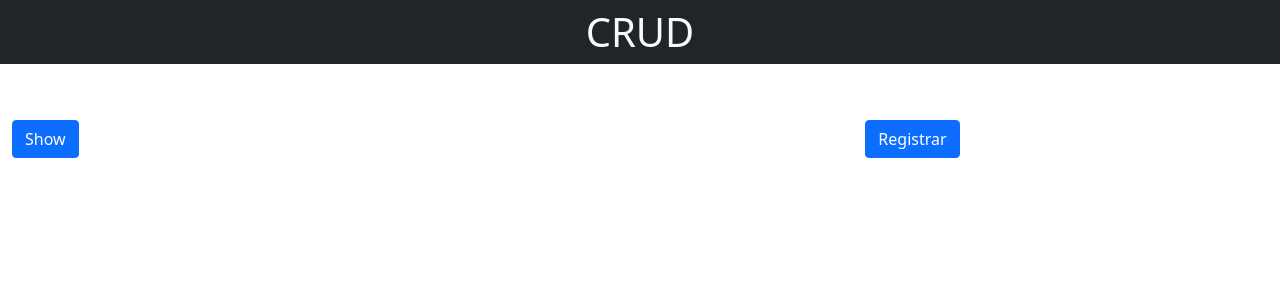
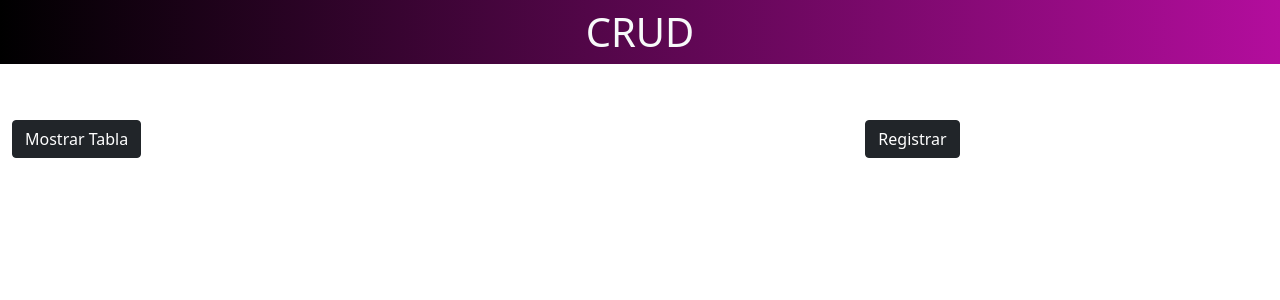
Before and after one commit to Danselo/CrudFinalPhp, a PHP site: page / in a window 1280 px wide. Shown: the top 300 px of the page. Run offline with PHP 8.4, Linux system fonts and the light colour scheme.

Commit message:
Modificacion

```diff
--- a/index.php
+++ b/index.php
@@ -4,8 +4,8 @@
         <div class="row">
           <div class="col-8">
           <p>
-            <a class="btn btn-primary" data-bs-toggle="collapse" href="#lista" aria-expanded="false" aria-controls="contentId">
-              Show
+            <a class="btn btn-dark" data-bs-toggle="collapse" href="#lista" aria-expanded="false" aria-controls="contentId" >
+              Mostrar Tabla
             </a>
           </p>
           <div class="collapse" id="lista">
@@ -17,17 +17,14 @@
                 <table class="table">
                   <thead>
                     <tr>
-                      <th></th>
-                      <th></th>
-                      <th></th>
+                      <th>Nombre</th>
+                      <th>Apellido</th>
+                      <th>Horario</th>
+                      <th>Dia</th>
+
                     </tr>
                   </thead>
                   <tbody>
-                    <tr>
-                      <td scope="row"></td>
-                      <td></td>
-                      <td></td>
-                    </tr>
                     <tr>
                       <td scope="row"></td>
                       <td></td>
@@ -46,7 +43,7 @@
 
           <div class="col-4">
                 <p >
-                  <button class="btn btn-primary" type="button" data-bs-toggle="collapse" data-bs-target="#contentId" aria-expanded="false"
+                  <button class="btn btn-dark" type="button" data-bs-toggle="collapse" data-bs-target="#contentId" aria-expanded="false"
                       aria-controls="contentId">
                     Registrar
                   </button>
@@ -55,11 +52,11 @@
                     <div class="card">
                       <div class="card-header">
                           <div class="card-title text-center">
-                            Registrar
+                            <h5 class="">REGISTRAR</h5>
                           </div>
                       </div>
                       <div class="card-body">
-                          <form class="row g-3 needs-validation" novalidate>
+                          <form class="row g-3 needs-validation form-horizontal" novalidate>
                             <div class="col-md-6">
                               <label for="validationCustom01" class="form-label">Nombre</label>
                               <input type="text" class="form-control" id="validationCustom01" value="Mark" required>
@@ -97,7 +94,7 @@
                               </div>
                             </div>
                             <div class="col-12">
-                              <button class="btn btn-primary" type="submit">Submit form</button>
+                              <button class="btn btn-dark" type="submit">Enviar Datos</button>
                             </div>
                           </form>
                       </div>
--- /dev/null
+++ b/styles/estilos.css
@@ -0,0 +1,17 @@
+body {}
+
+.tituloPrincipal {
+    background: linear-gradient(90deg, #000000, #b30d9d);
+}
+
+input,
+select {
+    background-color: rgba(255, 255, 255, 0.5) !important;
+    border-color: rgb(66, 9, 104) !important;
+}
+
+input:hover,
+select:hover {
+    background-color: rgba(0, 0, 0, 0.801) !important;
+    color: beige !important;
+}
--- a/template/header.php
+++ b/template/header.php
@@ -8,7 +8,8 @@
 
     <!-- Bootstrap CSS v5.0.2 -->
     <link rel="stylesheet" href="https://cdn.jsdelivr.net/npm/bootstrap@5.0.2/dist/css/bootstrap.min.css"  integrity="sha384-EVSTQN3/azprG1Anm3QDgpJLIm9Nao0Yz1ztcQTwFspd3yD65VohhpuuCOmLASjC" crossorigin="anonymous">
+    <link rel="stylesheet" href="styles/estilos.css"
 
   </head>
   <body>
-    <h1 class=" bg-dark p-2 text-center text-light"> CRUD</h1>
+    <h1 class=" bg-dark p-2 text-center text-light tituloPrincipal"> CRUD</h1>
```
